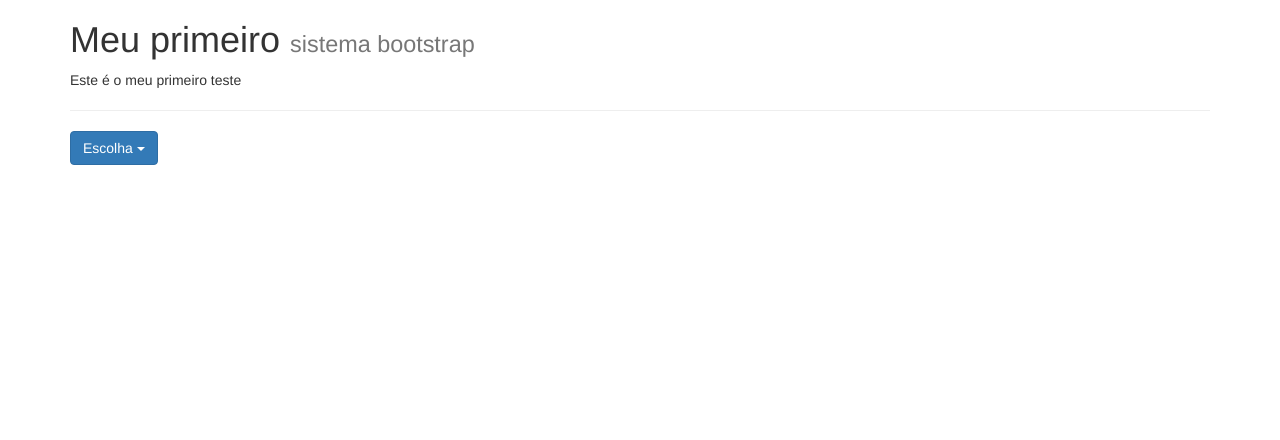
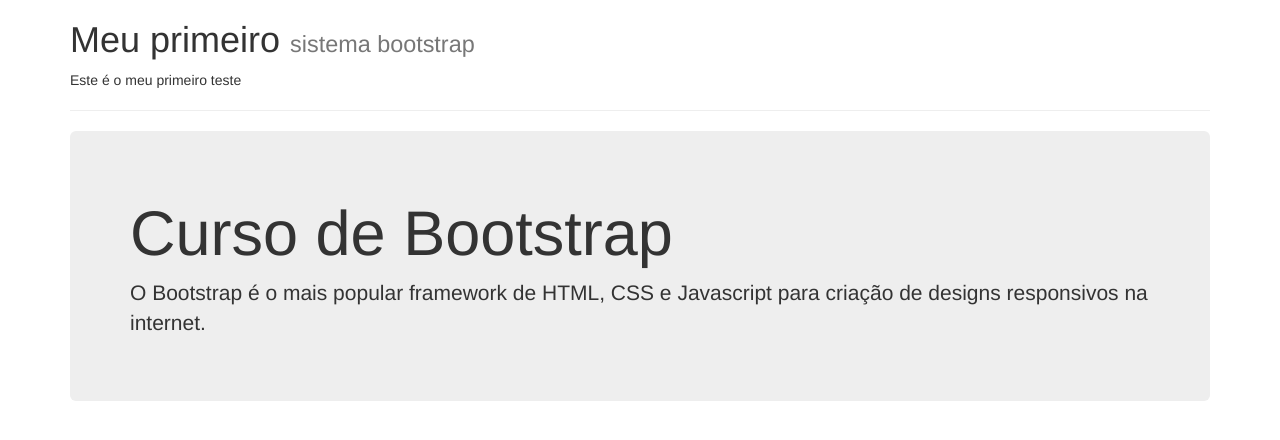
Before and after one commit to deusyvan/bootstrap, a PHP site: page / in a window 1280 px wide. Shown: the top 440 px of the page. Run offline with PHP 8.4, Linux system fonts and the light colour scheme.

Commit message:
Jumbotron: Headers, H1 e Parágrafos

```diff
--- a/index.php
+++ b/index.php
@@ -14,18 +14,10 @@
 			<p>Este é o meu primeiro teste</p>
 
 			<hr/>
-			<div class="dropdown">
-				<button class="btn btn-primary dropdown-toggle" data-toggle="dropdown" >Escolha <span class="caret"></span></button>
-				<ul class="dropdown-menu">
-					<li class="dropdown-header">Linguagens a serem aprendidas</li>
-					<li><a href="#">PHP</a></li>
-					<li class="disabled"><a href="#">HTML</a></li>
-					<li><a href="#">CSS</a></li>
-					<li class="divider"></li>
-					<li><a href="#">Javascript</a></li>
-				</ul>
+			<div class="jumbotron">
+				<h1>Curso de Bootstrap</h1>
+				<p>O Bootstrap é o mais popular framework de HTML, CSS e Javascript para criação de designs responsivos na internet.</p>
 			</div>
-
 
 		</div>
 	</body>
```
